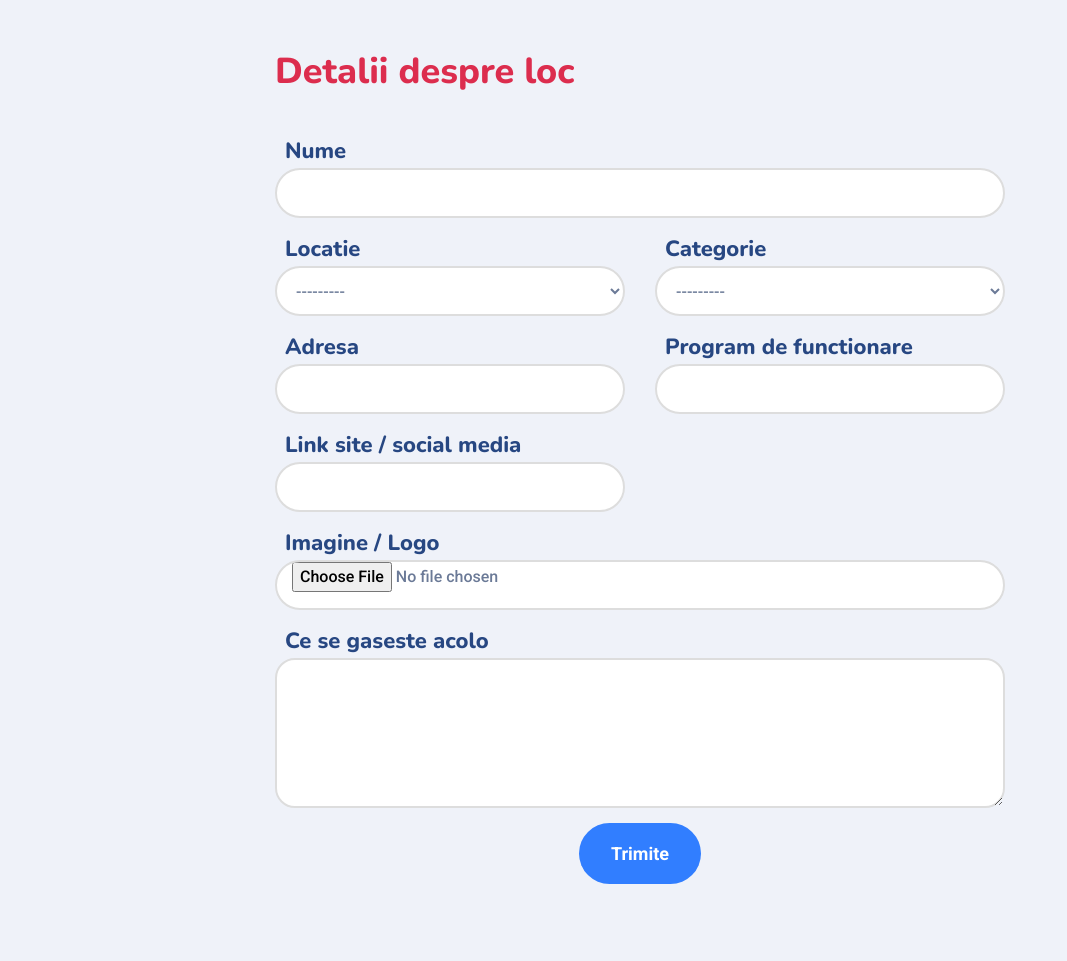
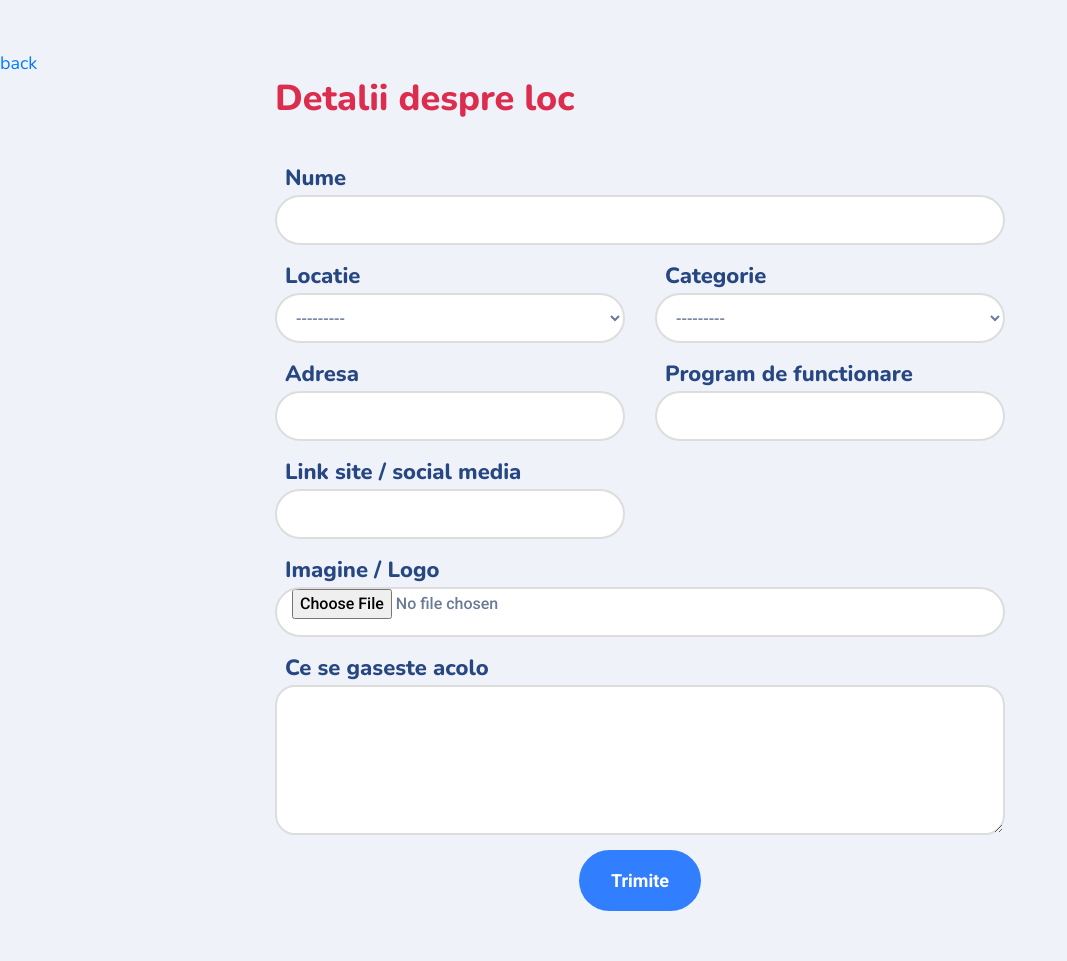
Before and after one commit to GrozescuRares/undemergcuurgenta, a Django app: page /service-unit/create in a window 1280 px wide. Shown: the whole page, without its empty margins (0-1067 px from the left). Before the commit the page ends 884 px from the top, so only its background shows below. Run offline with Django 3.2, Linux system fonts and the light colour scheme; data that the repository does not hold is empty; some libraries are stand-ins or nearby versions.

Commit message:
UR-18 added anchor on form page.

```diff
--- a/app/templates/app/serviceunit_form.html
+++ b/app/templates/app/serviceunit_form.html
@@ -4,6 +4,7 @@
 
 {% block content %}
 <section class="withBackgroundColor contact-form">
+    <a href="{% url 'service-units' %}">back</a>
     <div class="container">
         <div class="row">
 
```
